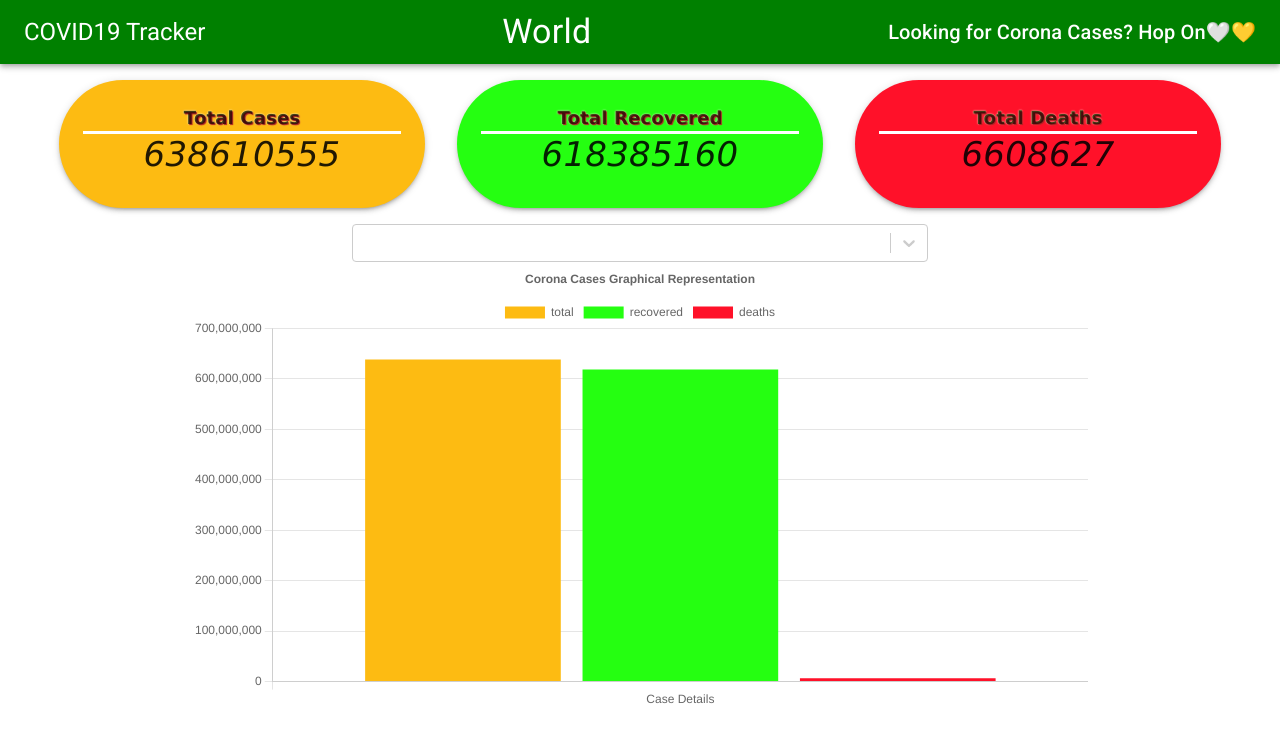
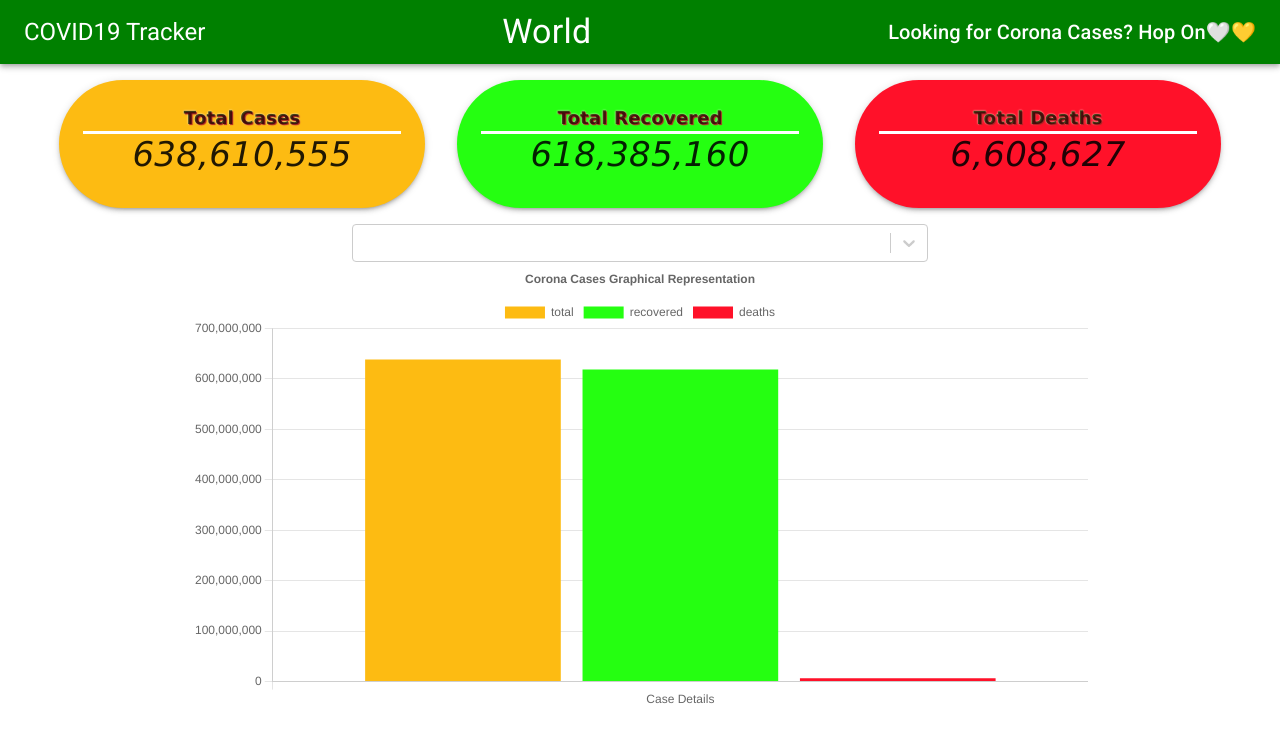
Before and after one commit to ehtashamtoor/covid19tracker, a React (Create React App) app: page / in a window 1280 px wide. Shown: the top 742 px of the page. Built offline with nearby package versions, Linux system fonts and the light colour scheme; no server answers.

Commit message:
Update App.js
Fixed Numbering format

```diff
--- a/src/App.js
+++ b/src/App.js
@@ -31,6 +31,7 @@ function App() {
   const [countries, setCountries] = useState([]);
   let [selectedCountry, setSelectedCountry] = useState('');
   let [selCountryObj, setSelCountryObj] = useState({});
+
   let [totalCases, setTotalCases] = useState(0);
   let [recovered, setRecovered] = useState(0);
   let [deaths, setDeaths] = useState(0);
@@ -100,10 +101,15 @@ function App() {
     })
     // setting values of total, recoevered and death cases
     totalCases = selCountryObj.cases.total;
+    totalCases = totalCases.toLocaleString()
     setTotalCases(totalCases)
+
     recovered = selCountryObj.cases.recovered;
+    recovered = recovered.toLocaleString()
     setRecovered(recovered)
+
     deaths = selCountryObj.deaths.total;
+    deaths = deaths.toLocaleString()
     setDeaths(deaths)
 
     // setting case details into the chartData
@@ -134,9 +140,9 @@ function App() {
       <Navbar selectedCountry={selectedCountry}/>
       <div className='CardWrapper'>
 
-        <CardBox TitleType={'Total Cases'} CaseDetails={totalCases || 638610555} style="BgYellow"/>
-        <CardBox TitleType={'Total Recovered'} CaseDetails={recovered || 618385160} style="BgGreen"/>
-        <CardBox TitleType={'Total Deaths'} CaseDetails={deaths || 6608627} style="BgRed"/>
+        <CardBox TitleType={'Total Cases'} CaseDetails={totalCases || "638,610,555"} style="BgYellow"/>
+        <CardBox TitleType={'Total Recovered'} CaseDetails={recovered || "618,385,160"} style="BgGreen"/>
+        <CardBox TitleType={'Total Deaths'} CaseDetails={deaths || "6,608,627"} style="BgRed"/>
       </div>
 
       <div className='queryWrapper'>
```
